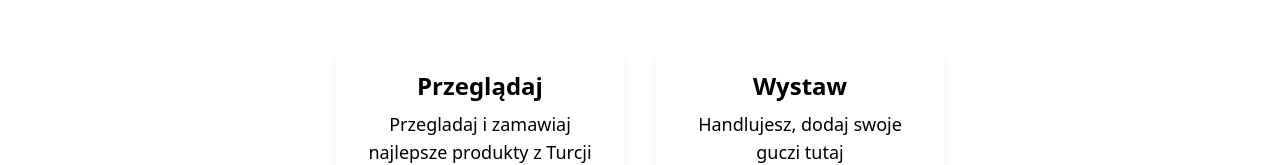
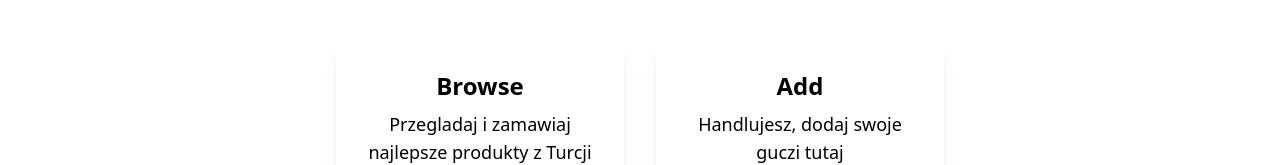
Before and after one commit to Mariusz-Lazarz/Storly, a React (Create React App) app: page / in a window 1280 px wide. Shown: the part 474-639 px from the top of the page. Built offline with nearby package versions, Linux system fonts and the light colour scheme; no server answers; what @piwikpro/react-piwik-pro would draw is missing.

Commit message:
changing homepage text

```diff
--- a/src/components/Home/HomePage.js
+++ b/src/components/Home/HomePage.js
@@ -19,7 +19,7 @@
               className="m-4 no-underline transform transition-transform duration-500 hover:scale-105"
             >
               <div className="p-6 bg-white rounded shadow-lg w-72 transition-colors duration-300 hover:bg-gray-100">
-                <h2 className="text-2xl font-bold mb-2">Przeglądaj</h2>
+                <h2 className="text-2xl font-bold mb-2">Browse</h2>
                 <p className="text-lg">
                   Przegladaj i zamawiaj najlepsze produkty z Turcji
                 </p>
@@ -30,7 +30,7 @@
               className="m-4 no-underline transform transition-transform duration-500 hover:scale-105"
             >
               <div className="p-6 bg-white rounded shadow-lg w-72 transition-colors duration-300 hover:bg-gray-100">
-                <h2 className="text-2xl font-bold mb-2">Wystaw</h2>
+                <h2 className="text-2xl font-bold mb-2">Add</h2>
                 <p className="text-lg">Handlujesz, dodaj swoje guczi tutaj</p>
               </div>
             </Link>
```
